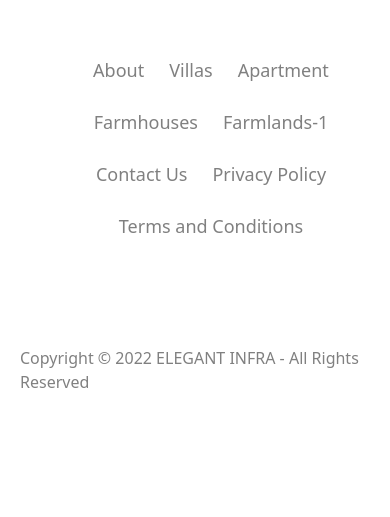
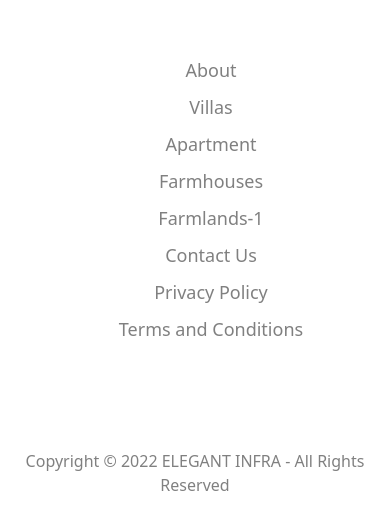
Before and after one commit to Pankaj-j-ux/Elegant-gropu, a plain HTML site: page index.html in a window 390 px wide. Shown: the part 2580-3097 px from the top of the page. Before the commit the page ends 2994 px from the top, so only its background shows below. Drawn offline with nearby package versions, Linux system fonts and the light colour scheme.

Commit message:
mobile view

```diff
--- a/Assets/css/landing.css
+++ b/Assets/css/landing.css
@@ -99,6 +99,7 @@ li {
   border-top: 1px grey solid;
 }
 .copyright {
+  text-align: center;
   display: flex;
   /* align-items: center; */
   justify-content: center;
@@ -164,3 +165,12 @@ li > a {
     align-items: center;
   }
 }
+
+@media (max-width: 480px) {
+  .li {
+    display: flex;
+    flex-direction: column;
+    gap: 10px;
+    align-items: center;
+  }
+}
```
